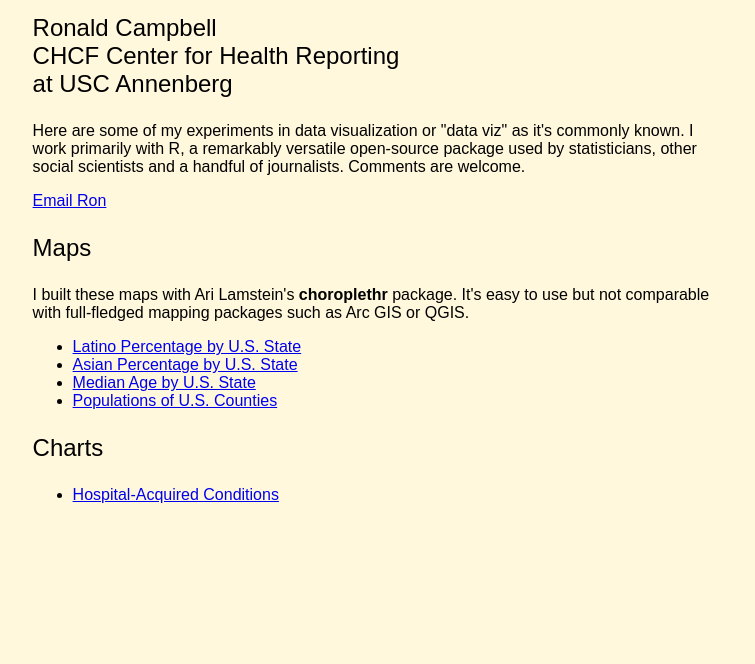
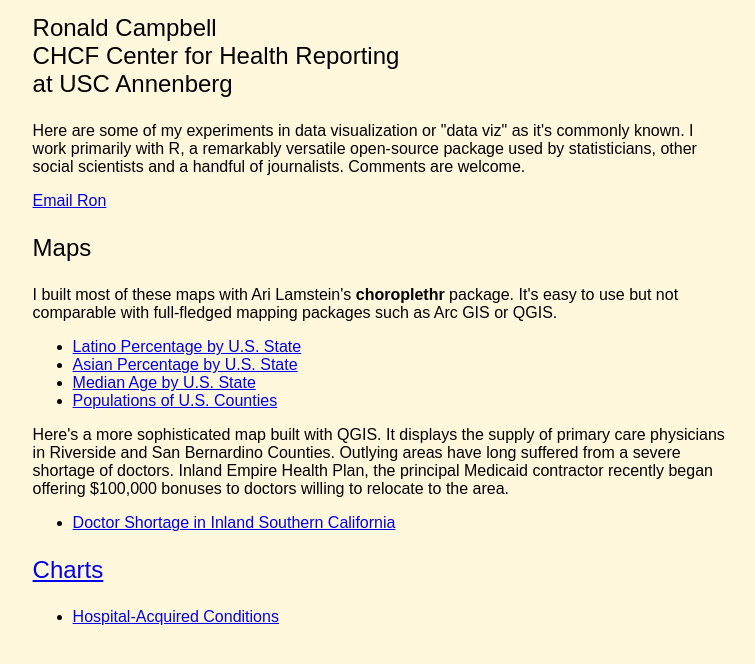
Before and after one commit to roncampbell/DataViz, a plain HTML site: page index.html in a window 1280 px wide. Shown: the part 126-790 px from the top of the page, without its empty margins (51-806 px from the left). Drawn offline with Linux system fonts and the light colour scheme.

Commit message:
Add another map

```diff
--- a/index.html
+++ b/index.html
@@ -24,7 +24,7 @@ handful of journalists. Comments are welcome. </p>
 <p><a
 href="mailto:campbellr@verizon.net?subject=DataViz">Email Ron</a></p>
 <h3>Maps</h3>
-<p>I built these maps with Ari Lamstein's <b>choroplethr</b> package.
+<p>I built most of these maps with Ari Lamstein's <b>choroplethr</b> package.
 It's easy to use but not comparable with full-fledged mapping
 packages such as Arc GIS or QGIS.</p>
 <ul>
@@ -32,6 +32,15 @@ packages such as Arc GIS or QGIS.</p>
 <li><a href="AsianPer_US.pdf">Asian Percentage by U.S. State</a></li>
 <li><a href="MedianAge_US.pdf">Median Age by U.S. State</a></li>
 <li><a href="CountyPop_US.pdf">Populations of U.S. Counties</a></li>
+</ul>
+<p>Here's a more sophisticated map built with QGIS. It displays the
+supply of primary care physicians in Riverside and San Bernardino
+Counties. Outlying areas have long suffered from a severe shortage of
+doctors. Inland Empire Health Plan, the principal Medicaid contractor
+recently began offering $100,000 bonuses to doctors willing to relocate
+to the area.</p>
+<ul>
+<li><a href="DocShortage.pdf">Doctor Shortage in Inland Southern California</li>
 </ul>
 <h3>Charts</h3>
 <ul>
```
Also changed, not shown: 1 other file.
